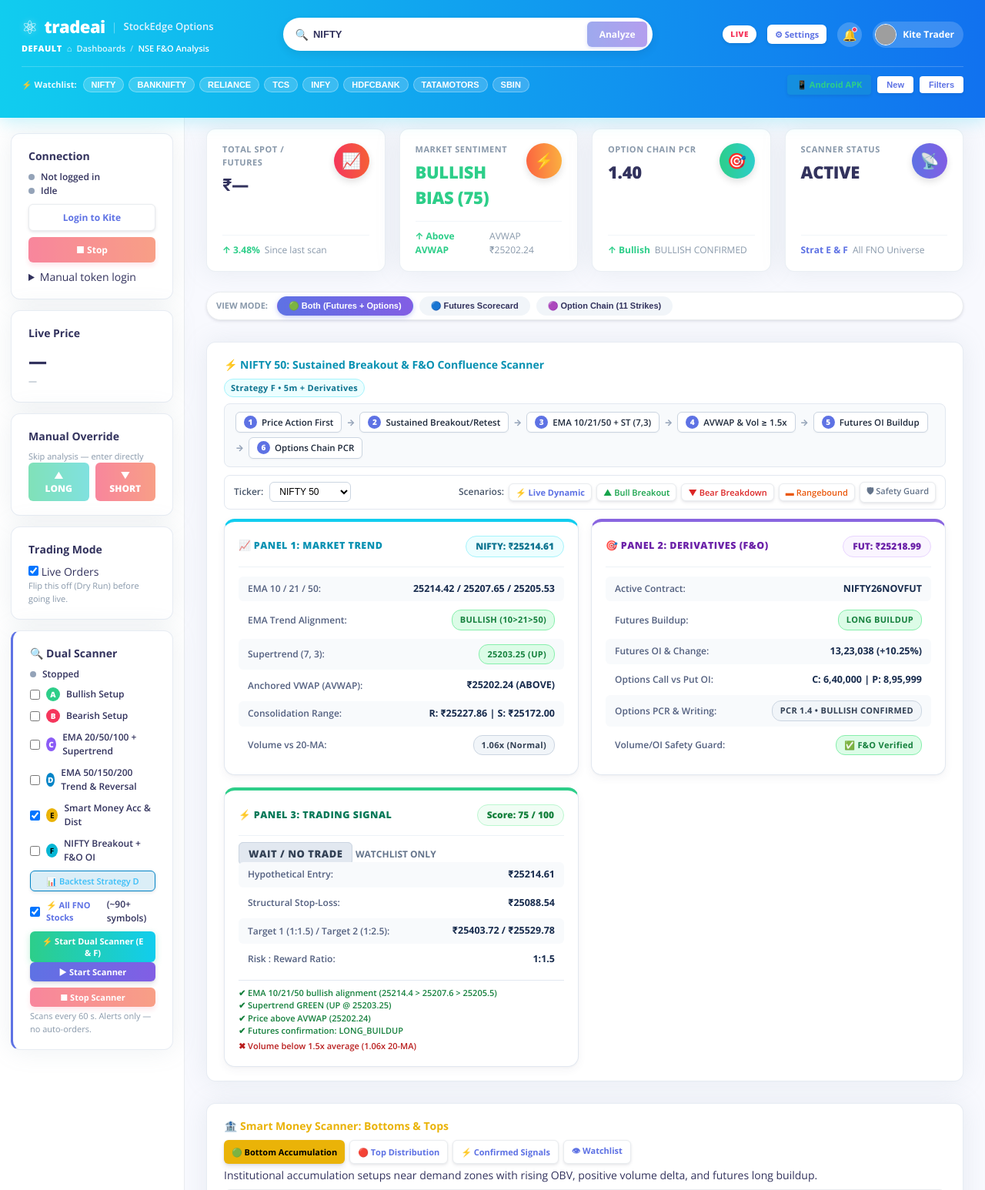
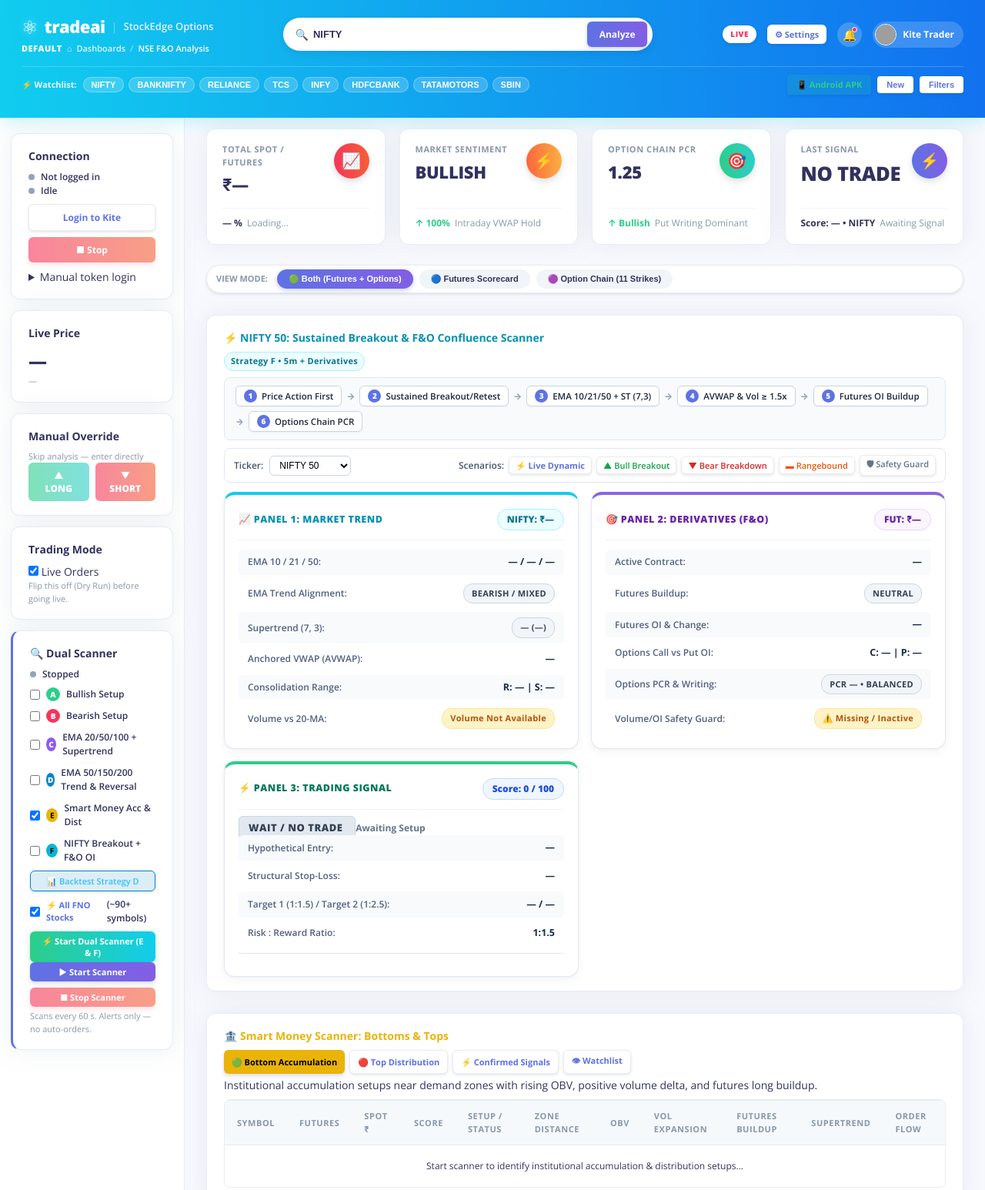
Before and after one commit to primeinvestorpro-ship-it/TradeAI_Mobile, a Flask app: page / in a window 1280 px wide; the page is wider, and only the part inside the window is pictured. Shown: the top 1546 px of that part at 77% size. Run offline with Flask 3, Linux system fonts and the light colour scheme; data that the repository does not hold is empty; grey boxes are pictures that could not be loaded.

Commit message:
Fix: live NIFTY % change from prev close + replace Scanner Status with Last Signal card

```diff
--- a/app.py
+++ b/app.py
@@ -810,8 +810,31 @@ def spot_ltp():
         spot_symbol = futures_engine.resolve_spot_tradingsymbol(ticker)
         quote_key = f"NSE:{spot_symbol}"
         q = kite_client.get_quote([quote_key])
-        ltp = q[quote_key]["last_price"]
-        return jsonify({"ok": True, "ticker": ticker.upper(), "spot_symbol": spot_symbol, "ltp": ltp})
+        qd = q[quote_key]
+        ltp = qd["last_price"]
+        # net_change = last_price - prev_close (Kite provides this directly)
+        net_change = qd.get("net_change", 0)
+        # prev close from OHLC (Kite ohlc.close = previous day close)
+        prev_close = (qd.get("ohlc") or {}).get("close") or None
+        if prev_close and prev_close > 0:
+            change_pct = ((ltp - prev_close) / prev_close) * 100
+            change_abs = ltp - prev_close
+        elif net_change is not None and ltp > 0:
+            prev_calc = ltp - net_change
+            change_pct = (net_change / prev_calc * 100) if prev_calc > 0 else 0
+            change_abs = net_change
+        else:
+            change_pct = 0
+            change_abs = 0
+        return jsonify({
+            "ok": True,
+            "ticker": ticker.upper(),
+            "spot_symbol": spot_symbol,
+            "ltp": ltp,
+            "change_pct": round(change_pct, 2),
+            "change_abs": round(change_abs, 2),
+            "prev_close": prev_close,
+        })
     except Exception as exc:  # noqa: BLE001
         return jsonify({"ok": False, "error": str(exc)}), 500
 
--- a/static/dashboard.js
+++ b/static/dashboard.js
@@ -905,12 +905,28 @@ function pollLtp() {
   const sym = (tickerInput.value || '').trim().toUpperCase() || 'RELIANCE';
   fetch(`/api/spot_ltp?ticker=${encodeURIComponent(sym)}`).then(r => r.json()).then(d => {
     if (d.ok) {
-      livePriceBox.textContent   = `₹${d.ltp.toFixed(2)}`;
+      livePriceBox.textContent    = `₹${d.ltp.toFixed(2)}`;
       livePriceTicker.textContent = d.spot_symbol || d.ticker;
+
+      // ── KPI Card 1: TOTAL SPOT / FUTURES ──────────────────────
       const kpiSpot = $('kpiSpotLtp');
       if (kpiSpot) kpiSpot.textContent = `₹${d.ltp.toFixed(2)}`;
-      const kpiFut = $('kpiFutLtp');
-      if (kpiFut) kpiFut.textContent = `${d.spot_symbol || sym} Active`;
+
+      // Real % change from prev close
+      const kpiTrend = $('kpiLtpTrend');
+      const kpiSub   = $('kpiFutLtp');
+      if (kpiTrend && d.change_pct != null) {
+        const pct    = d.change_pct;
+        const absChg = d.change_abs != null ? d.change_abs : 0;
+        const isUp   = pct >= 0;
+        const arrow  = isUp ? '↑' : '↓';
+        const cls    = isUp ? 'argon-trend text-success' : 'argon-trend text-danger';
+        kpiTrend.className   = cls;
+        kpiTrend.textContent = `${arrow} ${Math.abs(pct).toFixed(2)}%`;
+      }
+      if (kpiSub) {
+        kpiSub.textContent = `${d.spot_symbol || sym} Live`;
+      }
     }
   }).catch(() => {});
 }
@@ -2371,6 +2387,40 @@ async function refreshSustainedBreakoutDashboard() {
         kpiW.textContent = p2.market_bias ? p2.market_bias.replace(/_/g, ' ') : (p2.pcr >= 1.0 ? 'Put Writing Dominant' : 'Call Writing Dominant');
       }
     }
+
+    // ── Card 4: LAST SIGNAL (replace static SCANNING) ──────────────
+    const kpiScanVal   = $('kpiScannerVal');
+    const kpiStratLine = $('kpiActiveStrategies');
+    const kpiSigCount  = $('kpiSignalsCount');
+    const dir          = p3.direction || 'NO TRADE';
+    const score        = p3.confidence_score != null ? p3.confidence_score : (p3.score != null ? p3.score : 0);
+    const isLongSig    = dir === 'LONG';
+    const isShortSig   = dir === 'SHORT';
+    const isNoTrade    = !isLongSig && !isShortSig;
+
+    if (kpiScanVal) {
+      if (isLongSig) {
+        kpiScanVal.textContent  = '▲ LONG';
+        kpiScanVal.style.color  = '#2dce89';
+      } else if (isShortSig) {
+        kpiScanVal.textContent  = '▼ SHORT';
+        kpiScanVal.style.color  = '#f5365c';
+      } else {
+        kpiScanVal.textContent  = 'NO TRADE';
+        kpiScanVal.style.color  = '#fb6340';
+      }
+    }
+    if (kpiStratLine) {
+      const sym   = p1.symbol || currentFSymbol || 'NIFTY';
+      const scoreLabel = `Score: ${score}/100`;
+      kpiStratLine.textContent  = `${scoreLabel} • ${sym}`;
+      kpiStratLine.className    = 'argon-trend ' + (isLongSig ? 'text-success' : (isShortSig ? 'text-danger' : 'text-warning'));
+    }
+    if (kpiSigCount) {
+      const setup = p3.setup_status || 'Awaiting Setup';
+      const totalSigs = _scannerSignals.length;
+      kpiSigCount.textContent = totalSigs > 0 ? `${totalSigs} Signals Active` : setup;
+    }
   } catch (e) {}
 }
 
--- a/templates/index.html
+++ b/templates/index.html
@@ -239,8 +239,8 @@
             </div>
           </div>
           <div class="argon-kpi-sub">
-            <span class="argon-trend text-success" id="kpiLtpTrend">↑ 3.48%</span>
-            <span class="argon-sub-text" id="kpiFutLtp">Since last scan</span>
+            <span class="argon-trend text-warning" id="kpiLtpTrend">— %</span>
+            <span class="argon-sub-text" id="kpiFutLtp">Loading...</span>
           </div>
         </div>
 
@@ -278,20 +278,20 @@
           </div>
         </div>
 
-        <!-- Card 4: DUAL SCANNER (Purple Circle #5e72e4) -->
+        <!-- Card 4: LAST SIGNAL (Purple Circle #5e72e4) -->
         <div class="argon-kpi-card">
           <div class="argon-kpi-inner">
             <div class="argon-kpi-content">
-              <span class="argon-kpi-label">SCANNER STATUS</span>
-              <span class="argon-kpi-number" id="kpiScannerVal">ACTIVE</span>
+              <span class="argon-kpi-label">LAST SIGNAL</span>
+              <span class="argon-kpi-number" id="kpiScannerVal" style="font-size:1.6rem;">NO TRADE</span>
             </div>
             <div class="argon-kpi-icon icon-primary">
-              <span>📡</span>
+              <span>⚡</span>
             </div>
           </div>
           <div class="argon-kpi-sub">
-            <span class="argon-trend text-primary" id="kpiActiveStrategies">Strat E &amp; F</span>
-            <span class="argon-sub-text" id="kpiSignalsCount">All FNO Universe</span>
+            <span class="argon-trend text-warning" id="kpiActiveStrategies">Score: — • NIFTY</span>
+            <span class="argon-sub-text" id="kpiSignalsCount">Awaiting Signal</span>
           </div>
         </div>
       </div>
```
